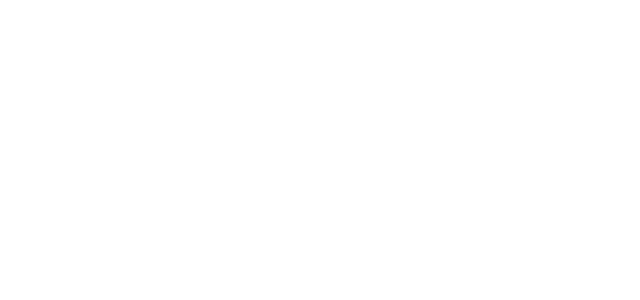
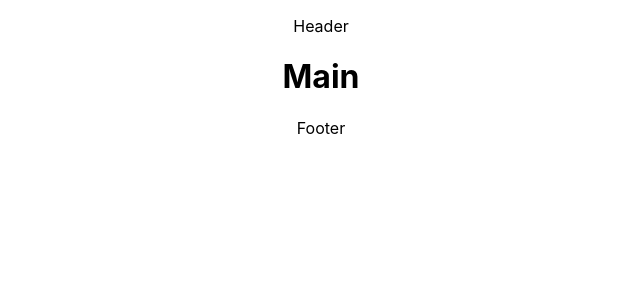
Before and after one commit to anbee123/Less-is-Greener-frontend, a React (Create React App) app: page / in a window 1280 px wide. Shown: the top 300 px of the page, without its empty margins (319-959 px from the left). Built offline with nearby package versions, Linux system fonts and the light colour scheme.

Commit message:
file structure and setup

```diff
--- a/src/App.js
+++ b/src/App.js
@@ -1,9 +1,14 @@
-
 import './App.css';
+import Header from './components/Header';
+import Main from './components/Main';
+import Footer from './components/Footer';
 
 function App() {
   return (
     <div className="App">
+      <Header />
+      <Main />
+      <Footer />
 
     </div>
   );
--- a/src/components/Footer.js
+++ b/src/components/Footer.js
@@ -0,0 +1,5 @@
+function Footer(props) {
+    return <p>Footer</p>
+  }
+
+  export default Footer;
--- a/src/components/Header.js
+++ b/src/components/Header.js
@@ -0,0 +1,5 @@
+function Header(props) {
+    return <p>Header</p>;
+  }
+
+  export default Header;
--- a/src/components/Main.js
+++ b/src/components/Main.js
@@ -0,0 +1,5 @@
+function Main(props) {
+    return <h1>Main</h1>;
+  }
+
+  export default Main;
--- a/src/index.js
+++ b/src/index.js
@@ -2,16 +2,16 @@
 import ReactDOM from 'react-dom/client';
 import './index.css';
 import App from './App';
+import { BrowserRouter as Router } from "react-router-dom"
 import reportWebVitals from './reportWebVitals';
 
 const root = ReactDOM.createRoot(document.getElementById('root'));
 root.render(
   <React.StrictMode>
-    <App />
+     <Router>
+        <App />
+      </Router>
   </React.StrictMode>
 );
 
-// If you want to start measuring performance in your app, pass a function
-// to log results (for example: reportWebVitals(console.log))
-// or send to an analytics endpoint. Learn more: https://bit.ly/CRA-vitals
 reportWebVitals();
--- a/src/pages/Add.js
+++ b/src/pages/Add.js
@@ -0,0 +1,5 @@
+function Index(props) {
+    return <h1>Index</h1>;
+  }
+
+  export default Index;
--- a/src/pages/Edit.js
+++ b/src/pages/Edit.js
@@ -0,0 +1,5 @@
+function Edit(props) {
+    return <h1>This is edit page</h1>;
+  }
+
+  export default Edit;
--- a/src/pages/Index.js
+++ b/src/pages/Index.js
@@ -0,0 +1,5 @@
+function Index(props) {
+    return <h1>This is index page</h1>;
+  }
+
+  export default Index;
--- a/src/pages/Show.js
+++ b/src/pages/Show.js
@@ -0,0 +1,5 @@
+function Show(props) {
+    return <h1>This is show page</h1>;
+  }
+
+  export default Show;
```
